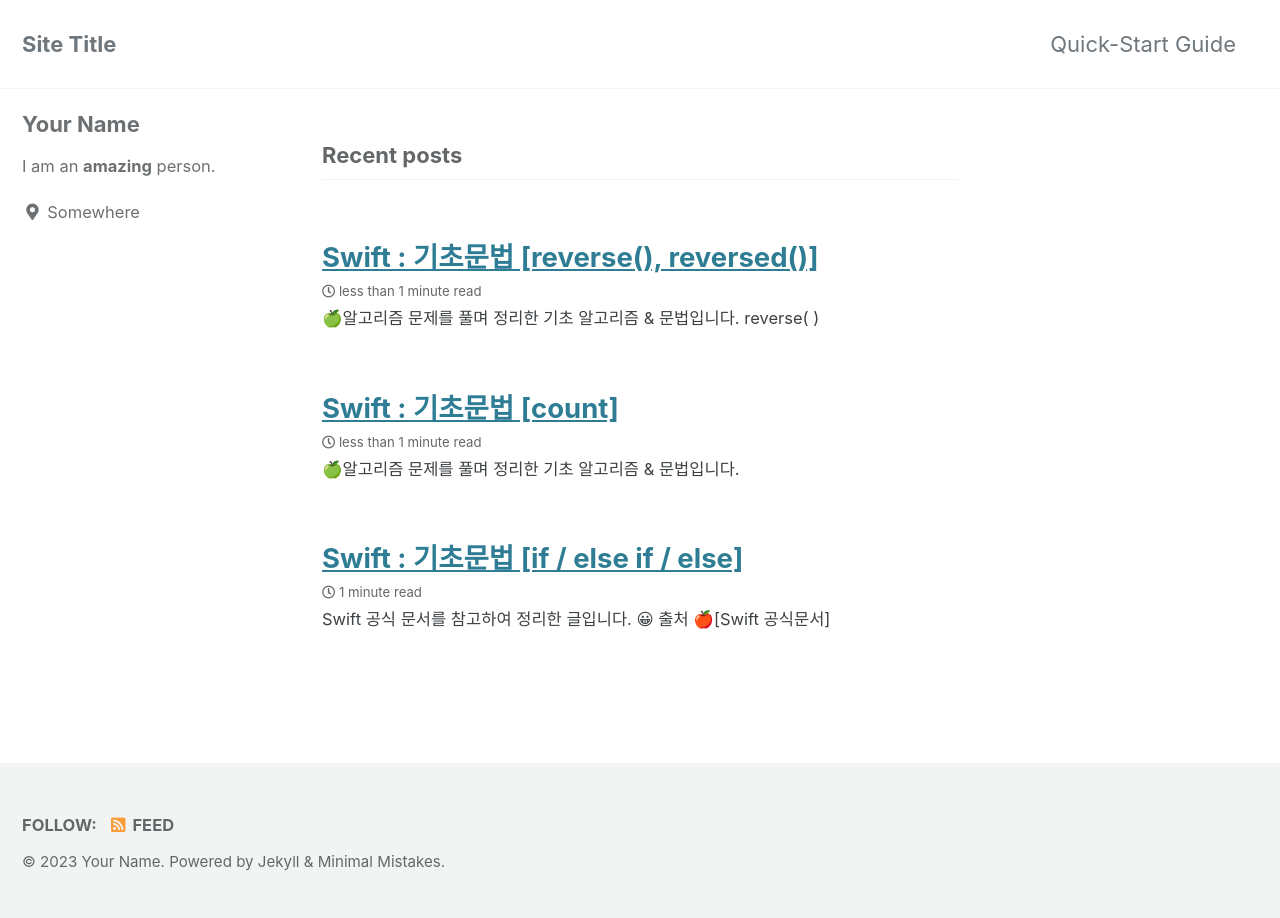
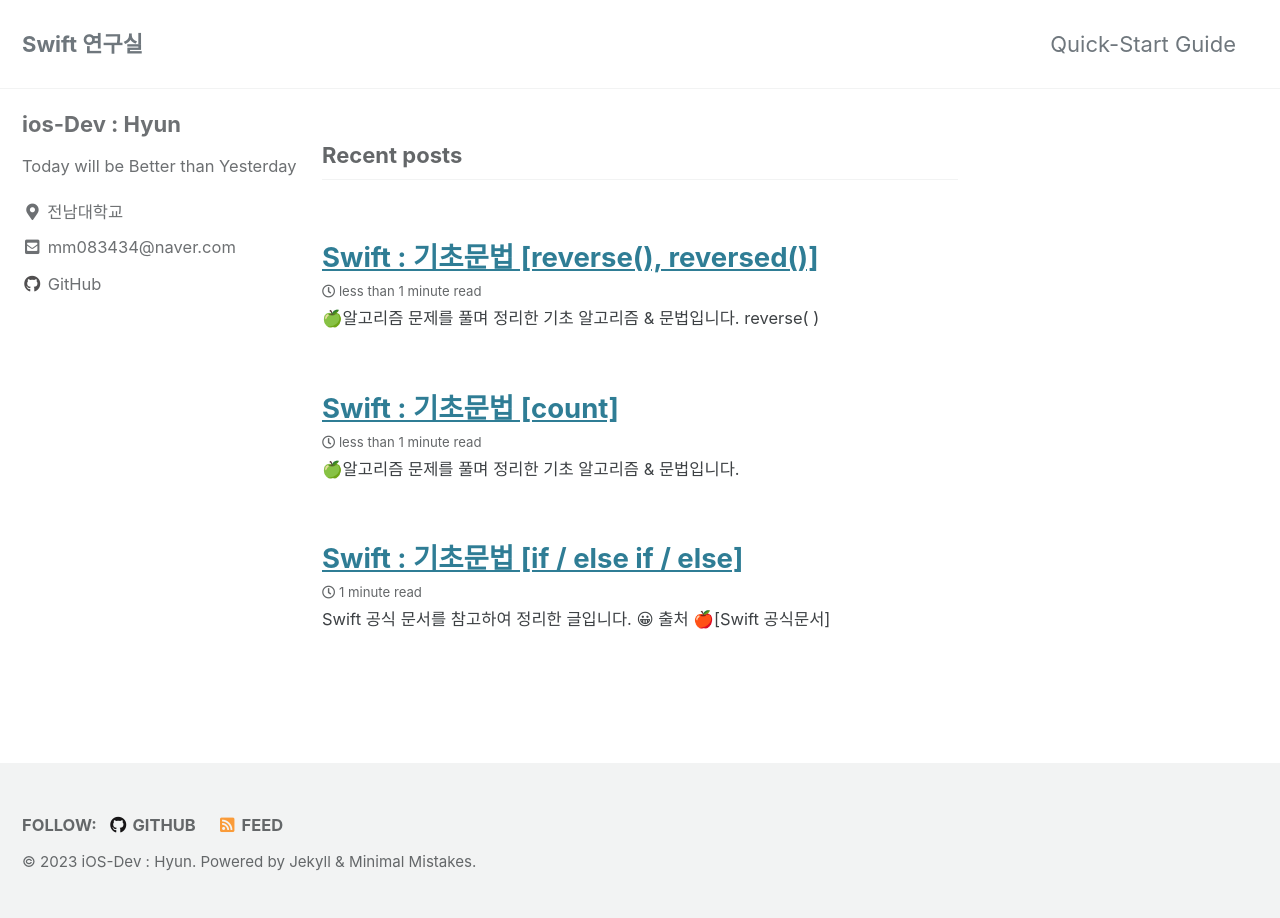
Before and after one commit to iOS-Dev-Hyun/iOS-Dev-Hyun.github.io, a Jekyll site: the page built from index.html, in a window 1280 px wide. Built offline with Jekyll 4.4.1, drawn with Linux system fonts in a browser that asks for light colours; cached includes are drawn as plain includes; the list of posts is cut into pages by our own code.

Commit message:
설정 변경

```diff
--- a/_config.yml
+++ b/_config.yml
@@ -16,11 +16,11 @@ minimal_mistakes_skin    : "default" # "air", "aqua", "contrast", "dark", "dirt"
 
 # Site Settings
 locale                   : "en-US"
-title                    : "Site Title"
-title_separator          : "-"
+title                    : "Swift 연구실"
+title_separator          : "어제보다 더 나은 오늘"
 subtitle                 : # site tagline that appears below site title in masthead
-name                     : "Your Name"
-description              : "An amazing website."
+name                     : "iOS-Dev : Hyun"
+description              : "Today will be Better than Yesterday"
 url                      : # the base hostname & protocol for your site e.g. "https://mmistakes.github.io"
 baseurl                  : # the subpath of your site, e.g. "/blog"
 repository               : # GitHub username/repo-name e.g. "mmistakes/minimal-mistakes"
@@ -104,15 +104,15 @@ analytics:
 
 # Site Author
 author:
-  name             : "Your Name"
+  name             : "ios-Dev : Hyun"
   avatar           : # path of avatar image, e.g. "/assets/images/bio-photo.jpg"
-  bio              : "I am an **amazing** person."
-  location         : "Somewhere"
+  bio              : "Today will be Better than Yesterday"
+  location         : "전남대학교"
   email            :
   links:
-    - label: "Email"
+    - label: "mm083434@naver.com"
       icon: "fas fa-fw fa-envelope-square"
-      # url: "mailto:your.name@email.com"
+      url: "mailto:mm083434@naver.com"
     - label: "Website"
       icon: "fas fa-fw fa-link"
       # url: "https://your-website.com"
@@ -124,7 +124,7 @@ author:
       # url: "https://facebook.com/"
     - label: "GitHub"
       icon: "fab fa-fw fa-github"
-      # url: "https://github.com/"
+      url: "https://github.com/iOS-Dev-Hyun"
     - label: "Instagram"
       icon: "fab fa-fw fa-instagram"
       # url: "https://instagram.com/"
@@ -140,7 +140,7 @@ footer:
       # url:
     - label: "GitHub"
       icon: "fab fa-fw fa-github"
-      # url:
+      url: "https://github.com/iOS-Dev-Hyun"
     - label: "GitLab"
       icon: "fab fa-fw fa-gitlab"
       # url:
```
